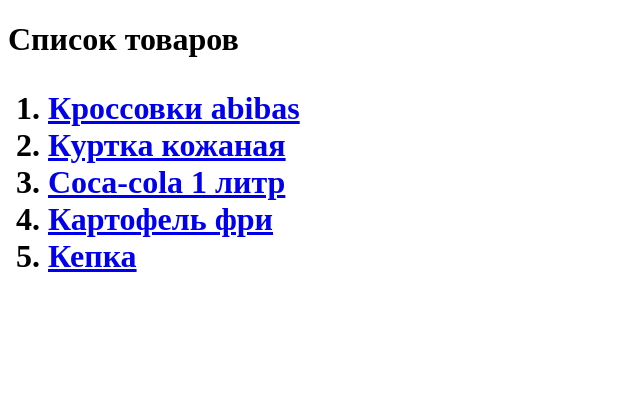
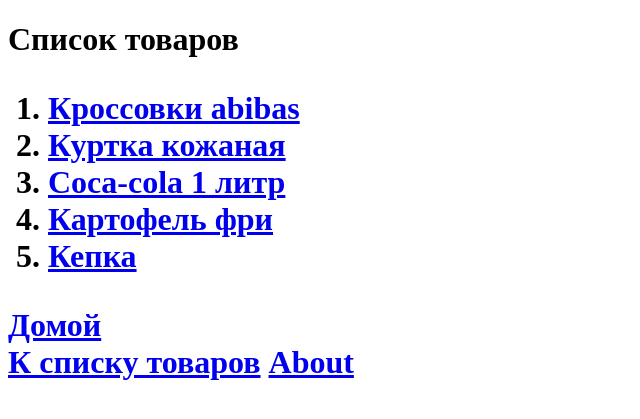
Before and after one commit to VladislavGorshkov/MyDjango240224, a Django app: page /items in a window 1280 px wide. Shown: the top 419 px of the page, without its empty margins (0-640 px from the left). Run offline with Django 5.2, Linux system fonts and the light colour scheme.

Commit message:
Добавил ссылки на страницах

```diff
--- a/MainApp/views.py
+++ b/MainApp/views.py
@@ -33,6 +33,10 @@
               <p>Телефон:<strong>{author["телефон"]} </strong></p>
               <p>e-mail:<strong>{author["email"]} </strong></p>
 
+
+    <a href="/">Домой </a><br>
+    <a href="/items">К списку товаров</a>
+    <a href="/about">About</a>
     """
     return HttpResponse(text)
 
@@ -41,13 +45,6 @@
     context = {"goods":ITEMS,
                 "id":item_id}
     return render(request,'item.html',context)
-
-    #         text = f"""<p><b>name={t["name"]}, quantity={t["quantity"]}</b></p>
-    #                   <p><a href ="/items"> Назад к списку товаров</a></p>"""
-
-    #         return HttpResponse(text)
-    # return HttpResponseNotFound(f'Item {item_id} not fount')
-
 
 
 def get_items(request):
--- a/templates/index.html
+++ b/templates/index.html
@@ -13,6 +13,7 @@
     <i>Страница в разработке</i>
 
     <a href="/items"> Список товаров <a>
+    <a href="/about">About</a>
 </body>
 
 </html>
--- a/templates/item.html
+++ b/templates/item.html
@@ -16,7 +16,9 @@
 
         {% endif %}
         {%endfor%}
+
         <a href="/../">Домой </a><br>
         <a href="/../items">К списку товаров</a>
-</body>
+        <a href="/../about">About</a>
+    </body>
 </html>
--- a/templates/items.html
+++ b/templates/items.html
@@ -15,5 +15,9 @@
 
     {% endfor %}
     </ol>
+
+    <a href="/../">Домой </a><br>
+    <a href="/../items">К списку товаров</a>
+    <a href="/../about">About</a>
 </body>
 </html>
```
